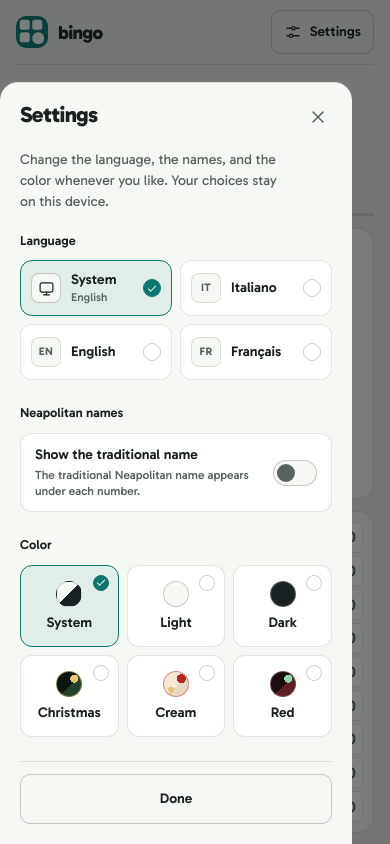
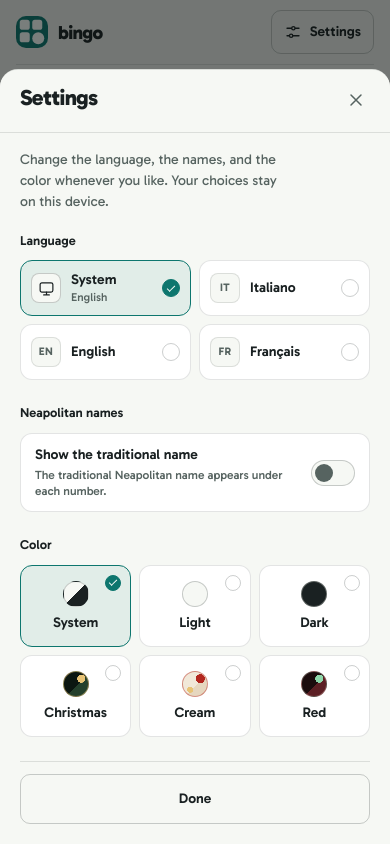
Before and after one commit to rizzonicola/bingo, a plain HTML site: page index.html in a window 390 px wide. Both pictures are taken after a click on the button "Settings". Shown: the top 844 px of the page. Drawn offline with Linux system fonts and the light colour scheme.

Commit message:
Refine mobile settings sheet

```diff
--- a/assets/styles.css
+++ b/assets/styles.css
@@ -694,6 +694,7 @@ dialog::backdrop {
   position: fixed;
   inset: 0 0 0 auto;
   width: min(420px, 100%);
+  max-width: 100%;
   height: 100dvh;
   max-height: 100dvh;
   margin: 0;
@@ -1118,7 +1119,21 @@ dialog::backdrop {
   }
   .drawer__panel {
     max-height: 92dvh;
-    padding: 20px 20px 0;
+    padding: 0 20px;
+  }
+  .drawer__head {
+    position: sticky;
+    top: 0;
+    z-index: 1;
+    margin: 0 -20px;
+    padding: 16px 20px 10px;
+    border-bottom: 1px solid var(--line);
+    background: var(--surface);
+  }
+  .drawer[open] { animation: sheet-in 280ms var(--ease) both; }
+  @keyframes sheet-in {
+    from { opacity: .6; transform: translateY(32px); }
+    to { opacity: 1; transform: none; }
   }
   .drawer__foot {
     position: sticky;
@@ -1128,7 +1143,7 @@ dialog::backdrop {
     background: var(--surface);
   }
   .drawer__head h2 { font-size: 22px; }
-  .drawer__lede { margin-bottom: 20px; }
+  .drawer__lede { margin: 16px 0 20px; }
   .choice__body { min-height: 56px; padding: 9px 10px; }
   .choice__body--stacked { min-height: 82px; padding: 12px 8px; }
   .confirm { width: calc(100vw - 24px); padding: 20px; }
```
Also changed, not shown: 1 other file.
